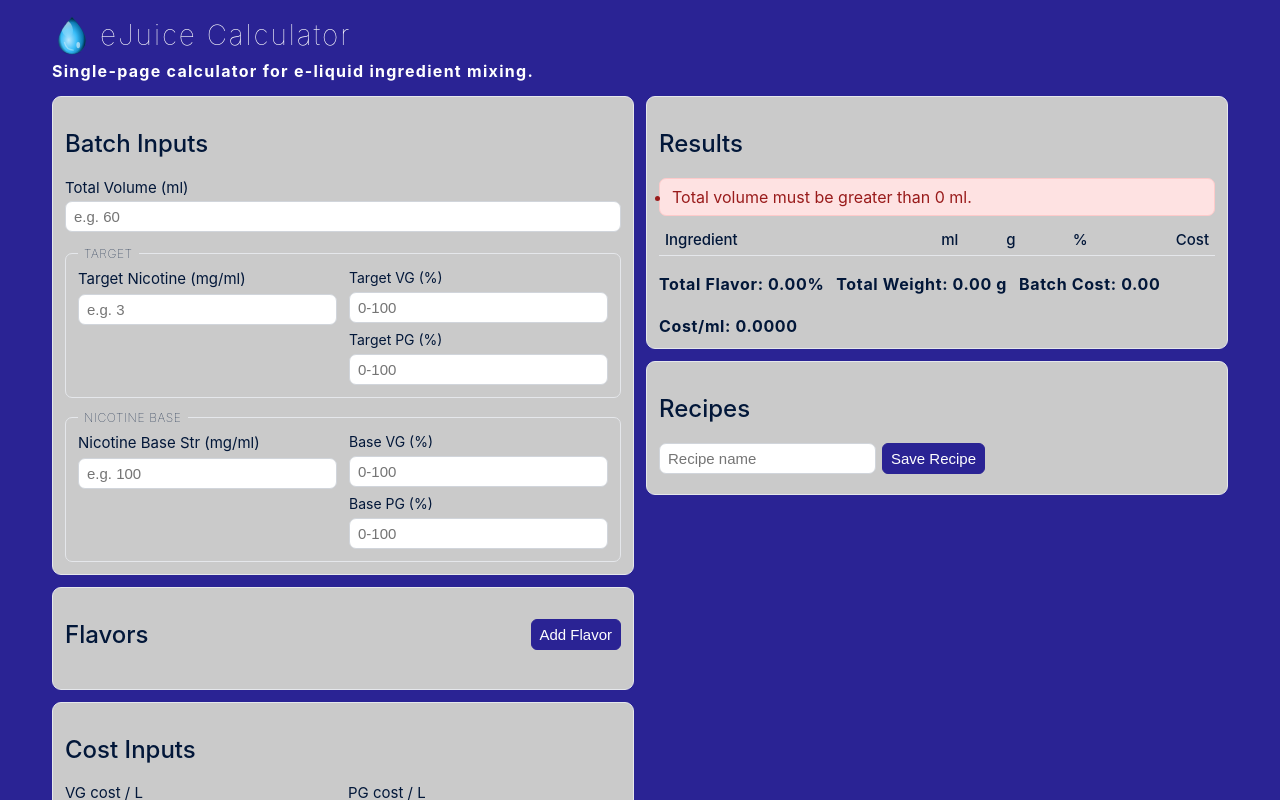
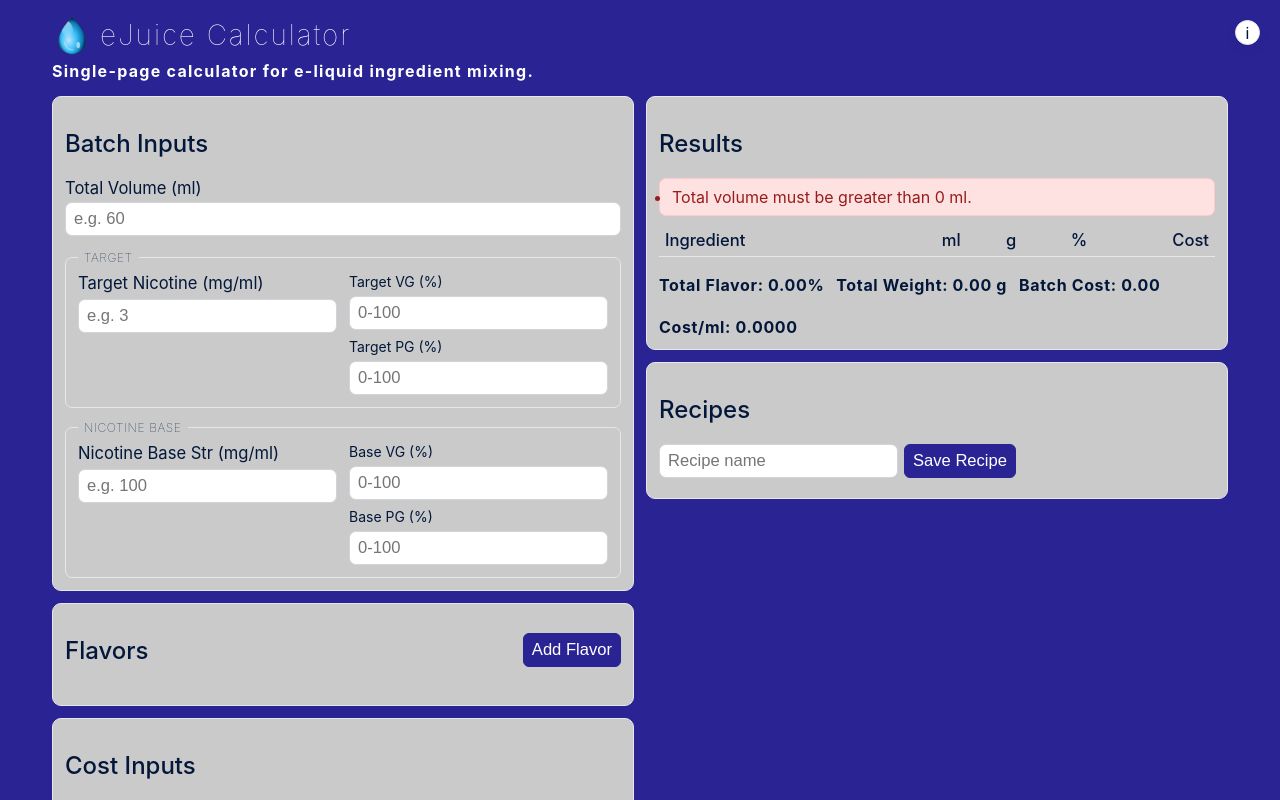
Before and after one commit to lamkostal/ejuice, a Vue app: page / in a window 1280 px wide. Shown: the top 800 px of the page. Built offline with nearby package versions, Linux system fonts and the light colour scheme; a web font is replaced by a local one.

Commit message:
feat: add DisclaimerModal component and info button for safety notice

```diff
--- a/src/App.vue
+++ b/src/App.vue
@@ -1,5 +1,6 @@
 <script setup>
 import { computed, reactive, ref } from 'vue'
+import DisclaimerModal from './components/DisclaimerModal.vue'
 import BatchInputsCard from './components/BatchInputsCard.vue'
 import CostInputsCard from './components/CostInputsCard.vue'
 import FlavorsCard from './components/FlavorsCard.vue'
@@ -35,6 +36,7 @@ const form = reactive({
 const recipeName = ref('')
 const recipes = ref(getRecipes())
 const activeRecipe = ref('')
+const showDisclaimer = ref(false)
 
 const result = computed(() => calculateMix(form))
 
@@ -79,6 +81,7 @@ const onRecipeNameInput = (value) => {
     <p class="sub">Single-page calculator for e-liquid ingredient mixing.</p>
 
     <div class="layout">
+      <button class="info-btn" aria-label="Disclaimer" @click="showDisclaimer = true">ℹ</button>
       <div class="layout__left">
         <BatchInputsCard :form="form" />
         <FlavorsCard :flavors="form.flavors" @add="addFlavor" @remove="removeFlavor" />
@@ -96,6 +99,7 @@ const onRecipeNameInput = (value) => {
         />
       </div>
     </div>
+    <DisclaimerModal :open="showDisclaimer" @close="showDisclaimer = false" />
   </main>
 </template>
 
--- /dev/null
+++ b/src/components/DisclaimerModal.vue
@@ -0,0 +1,76 @@
+<script setup>
+import { watch } from 'vue'
+
+const props = defineProps({
+  open: { type: Boolean, default: false },
+})
+
+const emit = defineEmits(['close'])
+
+const onBackground = (e) => {
+  if (e.target === e.currentTarget) emit('close')
+}
+
+watch(() => props.open, (v) => {
+  if (v) document.body.style.overflow = 'hidden'
+  else document.body.style.overflow = ''
+})
+</script>
+
+<template>
+  <div v-if="open" class="modal-backdrop" @click="onBackground">
+    <div class="modal-card">
+      <header class="modal-header">
+        <h3>Disclaimer & Safety Notice</h3>
+        <button class="modal-close" @click="$emit('close')">✕</button>
+      </header>
+      <div class="modal-body">
+        <p>These calculator is provided "as is" for informational purposes only. I strive for accuracy but make no guarantees—use results at your own risk. No warranties, express or implied, are provided, and I am not liable for any damages arising from use or misuse.</p>
+
+        <h4>Safety</h4>
+        <ul>
+          <li>Double-check all calculations before use and assume personal responsibility for verification.</li>
+          <li>Nicotine is toxic at high concentrations; handle concentrated nicotine with extreme care and appropriate protection.</li>
+          <li>Lithium-ion batteries can be hazardous—learn battery safety, respect amp limits, and inspect equipment before use.</li>
+          <li>After building coils, always measure resistance before firing and ensure battery compatibility.</li>
+          <li>Not all flavorings safe to eat are safe to inhale—research health effects of any agents you use.</li>
+        </ul>
+
+        <p>If unsure, consult multiple sources or seek professional advice.</p>
+      </div>
+      <footer class="modal-footer">
+        <button @click="$emit('close')">Close</button>
+      </footer>
+    </div>
+  </div>
+</template>
+
+<style scoped>
+.modal-backdrop {
+  position: fixed;
+  inset: 0;
+  background: rgba(2,6,23,0.6);
+  display: flex;
+  align-items: center;
+  justify-content: center;
+  z-index: 1200;
+  padding: 20px;
+}
+.modal-card {
+  background: #ffffff;
+  color: #021739;
+  border-radius: 10px;
+  max-width: 720px;
+  width: 100%;
+  box-shadow: 0 10px 30px rgba(2,6,23,0.2);
+  overflow: hidden;
+}
+.modal-header { display:flex; align-items:center; justify-content:space-between; padding:16px 20px; border-bottom:1px solid #eee }
+.modal-header h3 { margin:0; font-size:1rem }
+.modal-close { background:transparent;border:0;font-size:1.1rem;cursor:pointer }
+.modal-body { padding:16px 20px; max-height:60vh; overflow:auto; font-size:0.95rem; line-height:1.4 }
+.modal-body h4 { margin-top:0.5rem }
+.modal-body ul { margin:0.5rem 0 1rem 1.1rem }
+.modal-footer { padding:12px 20px; border-top:1px solid #eee; display:flex; justify-content:flex-end }
+.modal-footer button { background:#2a2394; color:#fff; border-radius:6px; padding:8px 12px }
+</style>
--- a/src/style.css
+++ b/src/style.css
@@ -17,7 +17,7 @@ color:var(--font-color-dark);
   --radius-lg: calc(5px + 0.25rem);
   --font-size-xs: calc(0.675rem + 0.1vw);
   --font-size-sm: calc(0.75rem + 0.12vw);
-  --font-size-md: calc(0.825rem + 0.14vw);
+  --font-size-md: calc(0.925rem + 0.14vw);
   --gap-xs: 4px;
   --gap-sm: 6px;
   --gap-md: 10px;
@@ -224,6 +224,27 @@ button.danger {
   margin-bottom: var(--space-md);
 }
 
+/* Info button in top-right */
+.info-btn {
+  position: fixed;
+  top: 20px;
+  right: 20px;
+  width: 25px;
+  height: 25px;
+  border-radius: 50%;
+  display: inline-flex;
+  align-items: center;
+  justify-content: center;
+  background: #ffffff;
+  color: var(--font-color-dark);
+  border: 1px solid #e5e7eb;
+  box-shadow: 0 4px 10px rgba(2,6,23,0.08);
+  cursor: pointer;
+  z-index: 1100;
+  font-size: var(--font-size-md);
+}
+.info-btn:hover { transform: translateY(-1px) }
+
 .results-table th,
 .results-table td {
   border-bottom: 1px solid #e5e7eb;
```
